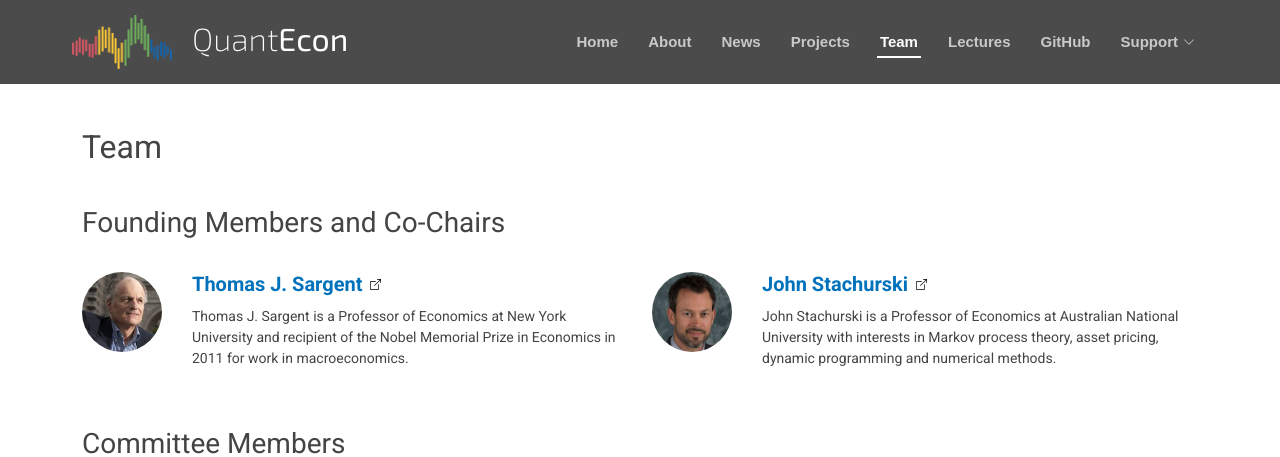
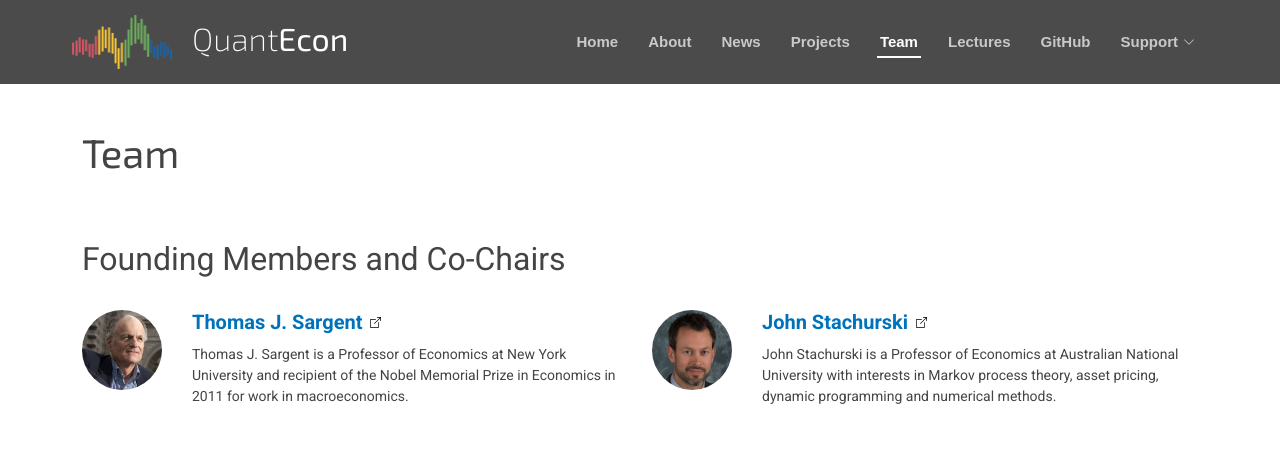
Before and after one commit to QuantEcon/website, a Jekyll site: the page built from pages/team.md, in a window 1280 px wide and 1400 px high. Shown: the top 457 px of the window. Built offline with Jekyll 4.4.1, drawn with Linux system fonts in a browser that asks for light colours; nearby versions of some CDN libraries; grey boxes are pictures that could not be loaded.

Commit message:
Fix heading hierarchy

```diff
--- a/_layouts/team.html
+++ b/_layouts/team.html
@@ -4,11 +4,11 @@ layout: default
 
 {{ content }}
 
-<h2>Team</h2>
+<h1>Team</h1>
 
 <section id="team" class="team">
 
-	<h3>Founding Members and Co-Chairs</h3>
+	<h2>Founding Members and Co-Chairs</h2>
 
 	{% assign team-members = site.team-members | where: 'role', 'Founding Members and Co-Chairs' %}
 	<div class="row">
@@ -17,7 +17,7 @@ layout: default
 			<div class="member d-flex align-items-start">
 				<div class="pic"><img src="/assets/img/team/{{ team-member.image }}" class="img-fluid" alt=""></div>
 				<div class="member-info">
-					<h4><a href="{{ team-member.link }}">{{ team-member.name }}</a></h4>
+					<h3><a href="{{ team-member.link }}">{{ team-member.name }}</a></h3>
 					<p>{{ team-member.content }}</p>
 				</div>
 			</div>
@@ -25,7 +25,7 @@ layout: default
 		{% endfor %}
 	</div>
 
-	<h3>Committee Members</h3>
+	<h2>Committee Members</h2>
 
 	{% assign team-members = site.team-members | where: 'role', 'Committee Members' %}
 	<div class="row">
@@ -34,7 +34,7 @@ layout: default
 			<div class="member d-flex align-items-start">
 				<div class="pic"><img src="/assets/img/team/{{ team-member.image }}" class="img-fluid" alt=""></div>
 				<div class="member-info">
-					<h4><a href="{{ team-member.link }}">{{ team-member.name }}</a></h4>
+					<h3><a href="{{ team-member.link }}">{{ team-member.name }}</a></h3>
 					<p>{{ team-member.content }}</p>
 				</div>
 			</div>
@@ -42,7 +42,7 @@ layout: default
 		{% endfor %}
 	</div>
 
-	<h3>Lead Developers</h3>
+	<h2>Lead Developers</h2>
 
 	{% assign team-members = site.team-members | where: 'role', 'Lead Developers' %}
 	<div class="row">
@@ -51,7 +51,7 @@ layout: default
 			<div class="member d-flex align-items-start">
 				<div class="pic"><img src="/assets/img/team/{{ team-member.image }}" class="img-fluid" alt=""></div>
 				<div class="member-info">
-					<h4><a href="{{ team-member.link }}">{{ team-member.name }}</a></h4>
+					<h3><a href="{{ team-member.link }}">{{ team-member.name }}</a></h3>
 					<p>{{ team-member.content }}</p>
 				</div>
 			</div>
@@ -59,7 +59,7 @@ layout: default
 		{% endfor %}
 	</div>
 
-	<h3>QuantEcon Early Career Researchers</h3>
+	<h2>QuantEcon Early Career Researchers</h2>
 
 	{% assign team-members = site.team-members | where: 'role', 'QuantEcon Early Career Researchers' %}
 	<div class="row">
@@ -68,7 +68,7 @@ layout: default
 			<div class="member d-flex align-items-start">
 				<div class="pic"><img src="/assets/img/team/{{ team-member.image }}" class="img-fluid" alt=""></div>
 				<div class="member-info">
-					<h4><a href="{{ team-member.link }}">{{ team-member.name }}</a></h4>
+					<h3><a href="{{ team-member.link }}">{{ team-member.name }}</a></h3>
 					<p>{{ team-member.content }}</p>
 				</div>
 			</div>
@@ -76,7 +76,7 @@ layout: default
 		{% endfor %}
 	</div>
 
-	<h3>Previous Steering Committee Members</h3>
+	<h2>Previous Steering Committee Members</h2>
 
 	{% assign team-members = site.team-members | where: 'role', 'Previous Steering Committee Members' %}
 	<div class="row">
@@ -85,7 +85,7 @@ layout: default
 			<div class="member d-flex align-items-start">
 				<div class="pic"><img src="/assets/img/team/{{ team-member.image }}" class="img-fluid" alt=""></div>
 				<div class="member-info">
-					<h4><a href="{{ team-member.link }}">{{ team-member.name }}</a></h4>
+					<h3><a href="{{ team-member.link }}">{{ team-member.name }}</a></h3>
 					<p>{{ team-member.content }}</p>
 				</div>
 			</div>
@@ -93,7 +93,7 @@ layout: default
 		{% endfor %}
 	</div>
 
-	<h3>Previous Lead Developers</h3>
+	<h2>Previous Lead Developers</h2>
 
 	{% assign team-members = site.team-members | where: 'role', 'Previous Lead Developers' %}
 	<div class="row">
@@ -102,7 +102,7 @@ layout: default
 			<div class="member d-flex align-items-start">
 				<div class="pic"><img src="/assets/img/team/{{ team-member.image }}" class="img-fluid" alt=""></div>
 				<div class="member-info">
-					<h4><a href="{{ team-member.link }}">{{ team-member.name }}</a></h4>
+					<h3><a href="{{ team-member.link }}">{{ team-member.name }}</a></h3>
 					<p>{{ team-member.content }}</p>
 				</div>
 			</div>
--- a/assets/main.scss
+++ b/assets/main.scss
@@ -1197,7 +1197,7 @@ section {
 
 .team {
   padding: 0;
-  h3 {
+  h2 {
     margin: 2rem 0 1rem 0;
   }
   .member {
@@ -1246,7 +1246,7 @@ section {
     }
     .member-info {
       padding-left: 30px;
-      h4 {
+      h3 {
         font-weight: 700;
         margin-bottom: 5px;
         font-size: 20px;
```
